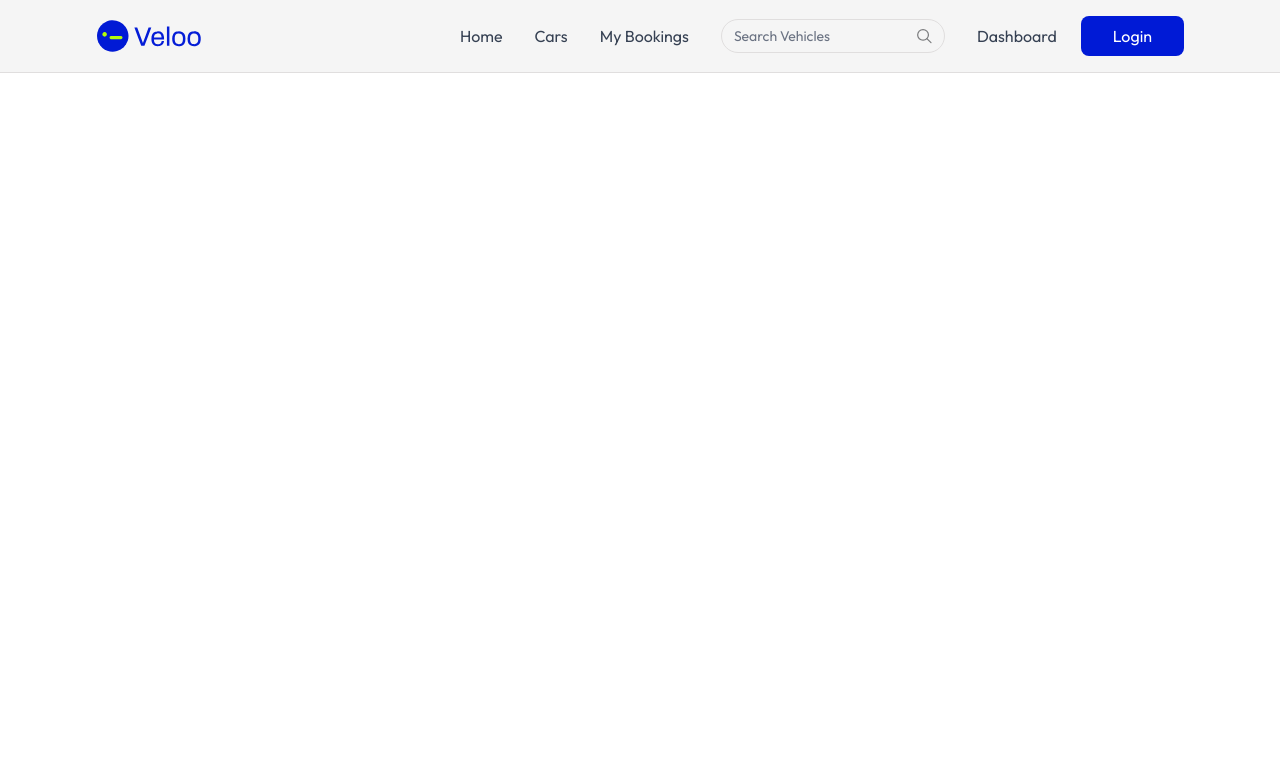
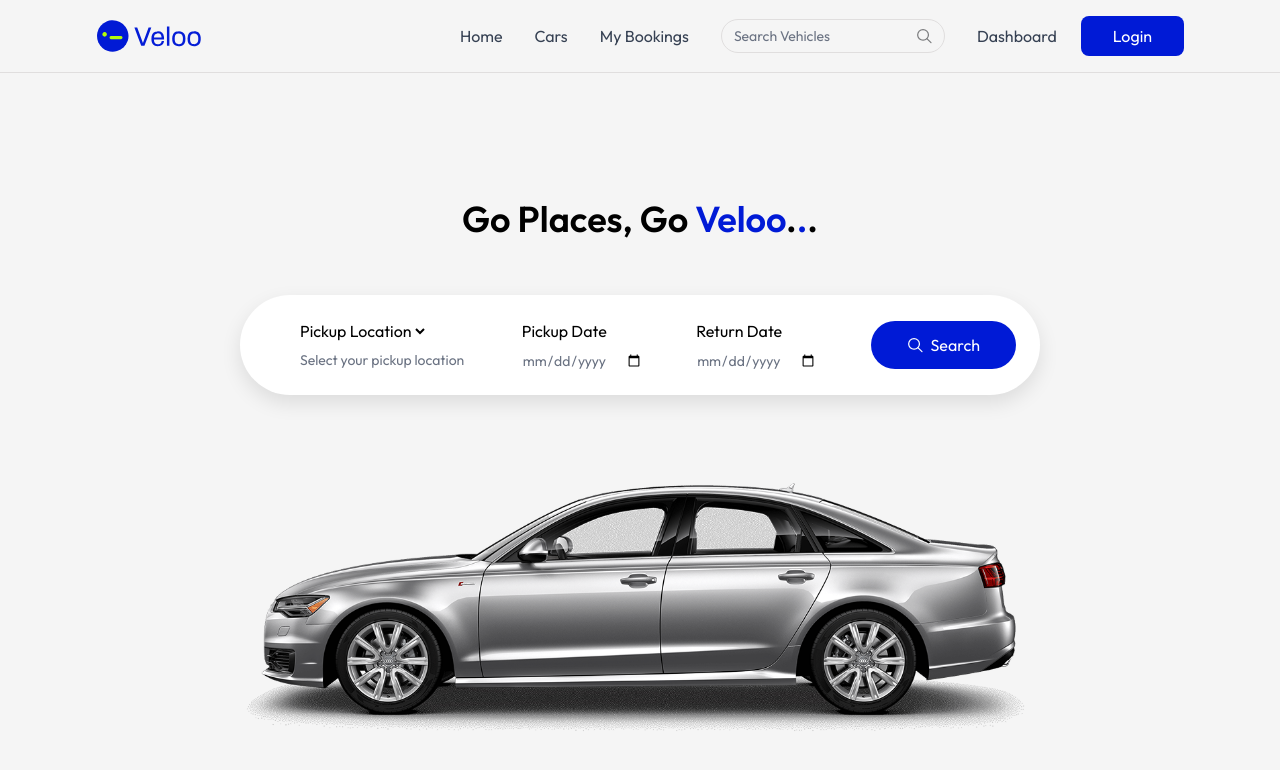
Before and after one commit to ViiHAA/Veloo-Car-Rental-Application, a React (Vite) app in the folder frontend/: page / in a window 1280 px wide. Shown: the top 770 px of the page. Built offline with nearby package versions, Linux system fonts and the light colour scheme.

Commit message:
The Hero section and form for booking cars

```diff
--- /dev/null
+++ b/frontend/src/components/Hero.jsx
@@ -0,0 +1,49 @@
+import React, { useState } from 'react'
+import { assets, cityList } from '../assets/assets'
+
+const Hero = () => {
+
+    const [pickupLocation, setPickupLocation] = useState('')
+
+  return (
+    <div className='h-screen flex flex-col items-center justify-center gap-14 bg-light text-center'>
+        <h1 className='text-3xl md:text-4xl font-semibold'>Go Places, Go <span className='text-primary'>
+            Veloo</span>.<span className='text-primary'>.</span>.</h1>
+
+        <form className='flex flex-col md:flex-row items-start md:items-center justify-between
+        p-6 rounded-lg md:rounded-full w-full max-w-80 md:max-w-200 bg-white shadow-[0px_8px_20px_rgba(0,0,0,0.1)]'>
+
+            <div className='flex flex-col md:flex-row items-start
+             md:items-center gap-10 min-md:ml-8'>
+                <div className='flex flex-col items-start gap-2'>
+                    <select required value={pickupLocation} onChange={(e)=>setPickupLocation(e.target.value)}>
+
+                        <option value="">Pickup Location</option>
+                        {cityList.map((city, index) => (
+                            <option key={index} value={city}>{city}</option>))}
+                    </select>
+                    <p className='px-1 text-sm text-gray-500'>{pickupLocation ? pickupLocation : 'Select your pickup location'}</p>
+                </div>
+            </div>
+                <div className='flex flex-col items-start gap-2'>
+                   <label htmlFor="pickup-date">Pickup Date</label>
+                   <input type="date" id="pickup-date" min={new Date().toISOString().split("T")[0]}
+                   className='text-sm text-gray-500' required/>
+                </div>
+                <div className='flex flex-col items-start gap-2'>
+                   <label htmlFor="return-date">Return Date</label>
+                   <input type="date" id="return-date" required className='text-sm text-gray-500'/>
+                </div>
+                <button className='flex items-center justify-center gap-2 px-9 py-3 max-sm:mt-4 bg-primary hover:bg-accent text-white hover:text-black rounded-full cursor-pointer group'>
+                    <img src={assets.search_icon} alt="search" className='brightness-300 group-hover:brightness-0'/>
+                    Search
+                </button>
+        </form>
+
+        <img src={assets.main_car} alt="car" className='max-h-74'/>
+
+    </div>
+  )
+}
+
+export default Hero
--- a/frontend/src/pages/Home.jsx
+++ b/frontend/src/pages/Home.jsx
@@ -1,9 +1,10 @@
 import React from 'react'
+import Hero from '../components/Hero'
 
 const Home = () => {
   return (
     <div>
-
+      <Hero />
     </div>
   )
 }
```
